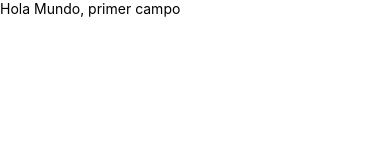
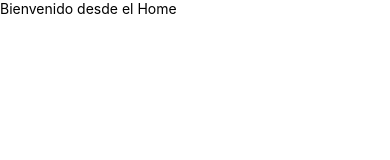
Before and after one commit to glomarperu/ProyectoPlan, a React Native app: screen / in a window 390 px wide. Shown: the top 160 px of the page. Built offline with nearby package versions, Linux system fonts and the light colour scheme.

Commit message:
Creando el Home

```diff
--- a/App.tsx
+++ b/App.tsx
@@ -1,12 +1,13 @@
 import React from 'react';
 import { Text, View } from 'react-native';
+import { HomeScreen } from './src/screens/home/HomeScreen';
 
 function App(): React.JSX.Element {
 
  return (
       <View>
         <Text>
-          Hola Mundo, primer campo
+          <HomeScreen/>
         </Text>
       </View>
   );
--- /dev/null
+++ b/src/screens/home/HomeScreen.tsx
@@ -0,0 +1,11 @@
+import React from 'react';
+import { View, Text } from 'react-native';
+
+export const HomeScreen = () => {
+
+  return (
+    <View >
+      <Text >Bienvenido desde el Home</Text>
+    </View>
+  );
+};
```
